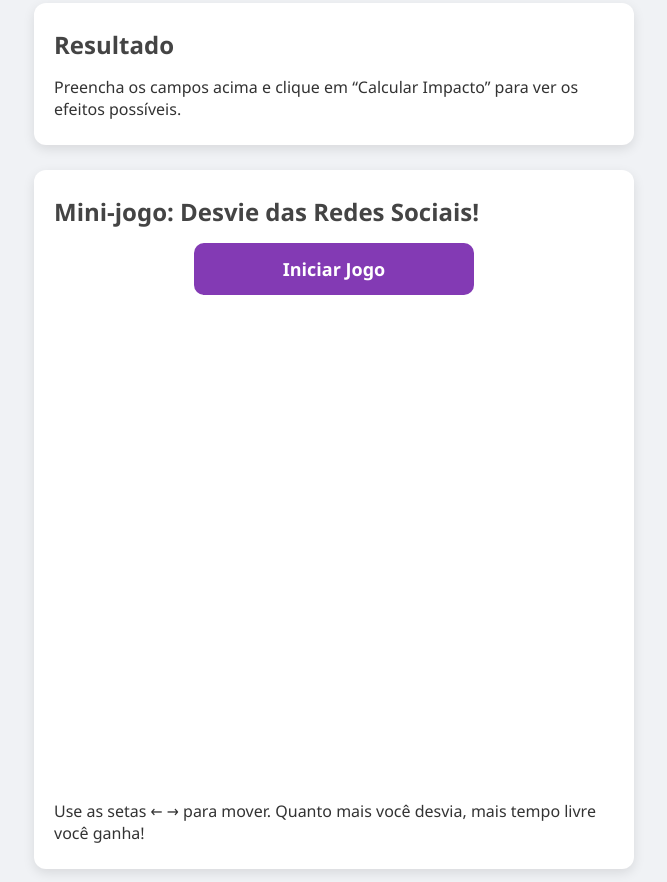
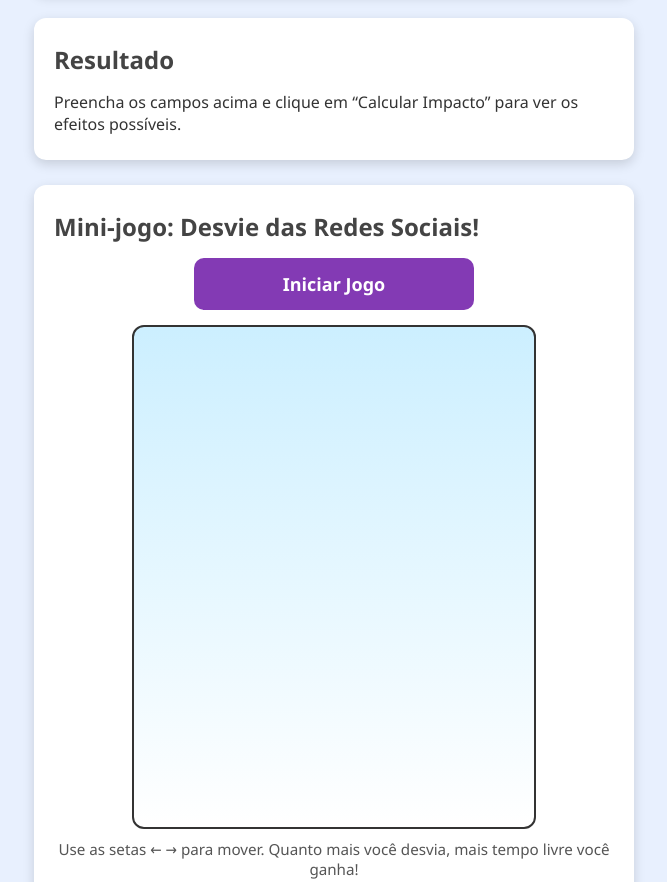
Before and after one commit to jhemersonbaggio/redessociais, a plain HTML site: page index.html in a window 1280 px wide. Shown: the part 605-1487 px from the top of the page, without its empty margins (306-973 px from the left). Drawn offline with Linux system fonts and the light colour scheme.

Commit message:
Update style.css

```diff
--- a/style.css
+++ b/style.css
@@ -7,7 +7,7 @@
 }
 
 body {
-  background-color: #f0f2f5;
+  background-color: #e8f0fe;
   color: #333;
   display: flex;
   flex-direction: column;
@@ -41,7 +41,7 @@ header h1 {
   padding: 25px 20px;
   border-radius: 12px;
   margin-bottom: 25px;
-  box-shadow: 0 4px 12px rgba(0,0,0,0.1);
+  box-shadow: 0 4px 12px rgba(0,0,0,0.15);
 }
 
 h2 {
@@ -84,11 +84,13 @@ h2 {
   border: none;
   border-radius: 10px;
   cursor: pointer;
-  transition: background 0.3s;
+  transition: background 0.3s, transform 0.2s;
+  margin-bottom: 15px;
 }
 
 .btn:hover {
   background: #701c9a;
+  transform: scale(1.03);
 }
 
 .result-text {
@@ -98,6 +100,21 @@ h2 {
 
 .result-text strong {
   color: #833ab4;
+}
+
+#gameCanvas {
+  background: linear-gradient(to bottom, #ccefff, #ffffff);
+  display: block;
+  margin: 10px auto;
+  border: 2px solid #333;
+  border-radius: 12px;
+}
+
+.game-instruction {
+  text-align: center;
+  margin-top: 8px;
+  font-size: 0.95em;
+  color: #555;
 }
 
 footer {
@@ -128,6 +145,6 @@ footer {
 
   .btn {
     width: 50%;
-    margin: 0 auto;
+    margin: 0 auto 15px;
   }
 }
```
